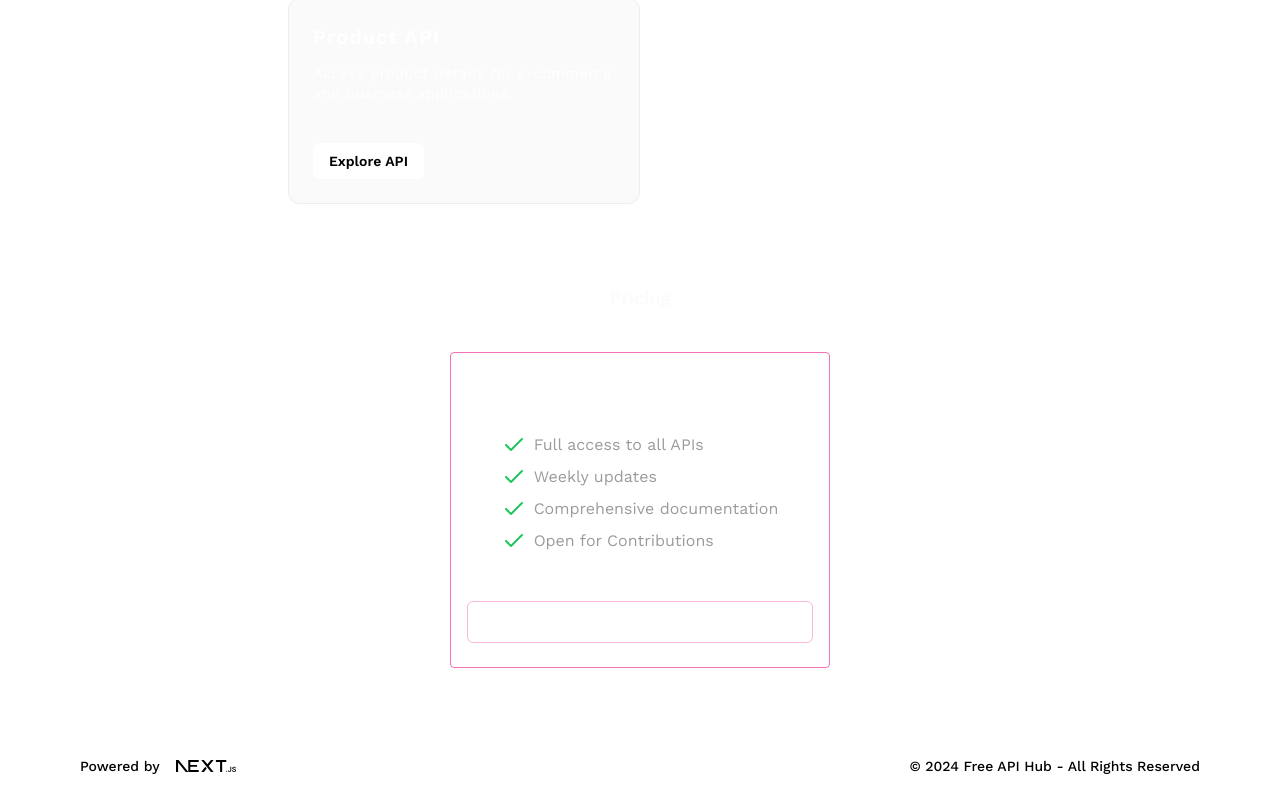
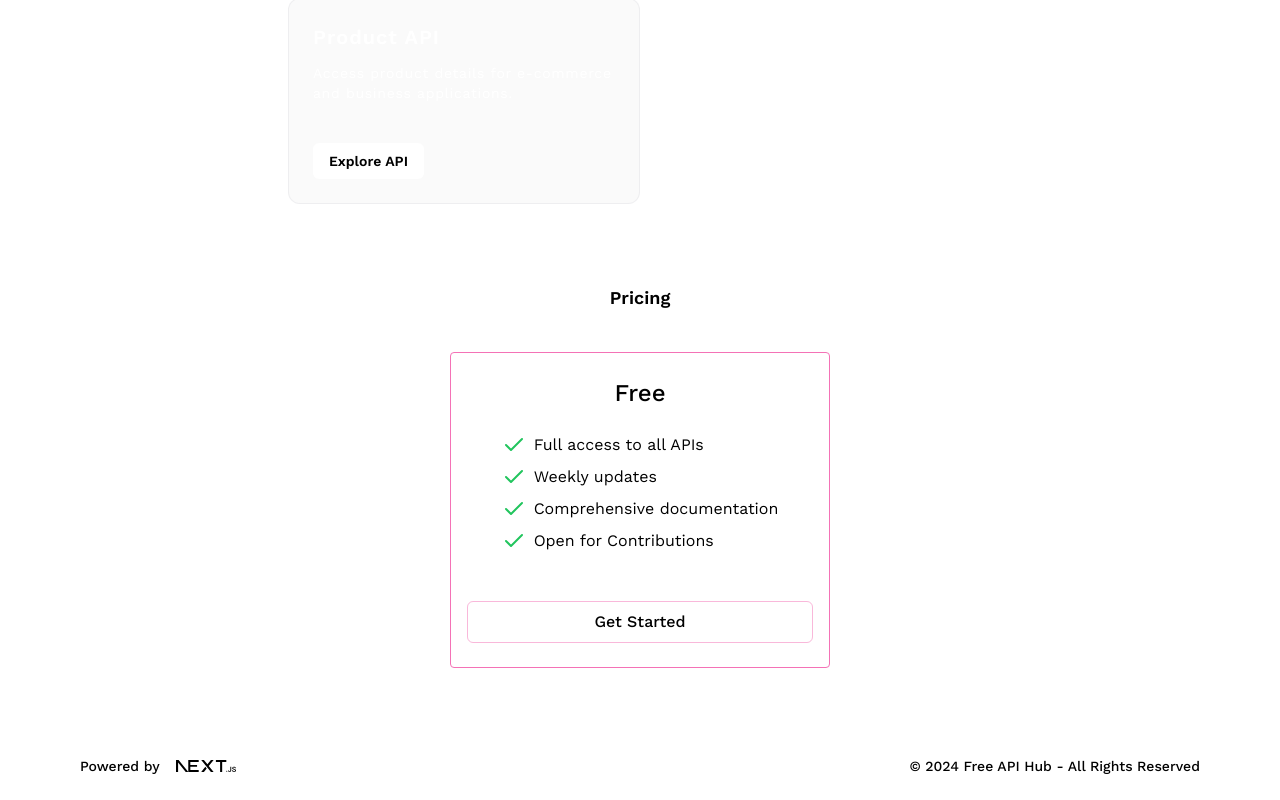
Before and after one commit to rehan-adi/FreeApiHub, a Next.js app in the folder apps/freeapihub-docs/: page / in a window 1280 px wide. Shown: the part 1190-1990 px from the top of the page. Built offline with nearby package versions, Linux system fonts and the light colour scheme.

Commit message:
style: Adjust styles for dark and light mode support in Pricing section

```diff
--- a/apps/freeapihub-docs/app/page.tsx
+++ b/apps/freeapihub-docs/app/page.tsx
@@ -107,36 +107,36 @@ export default function Home() {
 
       {/* pricing */}
       <div className="pb-16">
-        <h1 className="text-lg font-semibold mb-10 text-center w-full text-[#FAFAFACC]">
+        <h1 className="text-lg font-semibold mb-10 text-center w-full dark:text-[#FAFAFACC] text-black">
           Pricing
         </h1>
         <div className="px-4 py-6 lg:w-[380px] w-full border border-pink-400 rounded text-center transition-colors self-stretch">
-          <h2 className="mb-6 text-2xl font-medium">Free</h2>
+          <h2 className="mb-6 text-2xl font-medium dark:text-[#FAFAFACC] text-black">Free</h2>
           <div className="flex items-start justify-center">
             <ul className="space-y-2 items-start flex justify-center flex-col">
               <li className="flex items-center space-x-2">
                 <Check className="text-green-500" />
-                <span className="text-[#9B9B9B]">Full access to all APIs</span>
+                <span className="dark:text-[#9B9B9B] text-black">Full access to all APIs</span>
               </li>
               <li className="flex items-center space-x-2">
                 <Check className="text-green-500" />
-                <span className="text-[#9B9B9B]">Weekly updates</span>
+                <span className="dark:text-[#9B9B9B] text-black">Weekly updates</span>
               </li>
               <li className="flex items-center space-x-2">
                 <Check className="text-green-500" />
-                <span className="text-[#9B9B9B]">
+                <span className="dark:text-[#9B9B9B] text-black">
                   Comprehensive documentation
                 </span>
               </li>
               <li className="flex items-center space-x-2">
                 <Check className="text-green-500" />
-                <span className="text-[#9B9B9B]">Open for Contributions</span>
+                <span className="dark:text-[#9B9B9B] text-black">Open for Contributions</span>
               </li>
             </ul>
           </div>
           <Link href="/docs">
             {" "}
-            <button className="mt-12 text-white text-base font-medium py-2 px-7 border border-pink-400/50   rounded-md hover:border-pink-400 w-full transition-all">
+            <button className="mt-12 dark:text-[#9B9B9B] text-black text-base font-medium py-2 px-7 border border-pink-400/50   rounded-md hover:border-pink-400 w-full transition-all">
               Get Started
             </button>
           </Link>
```
